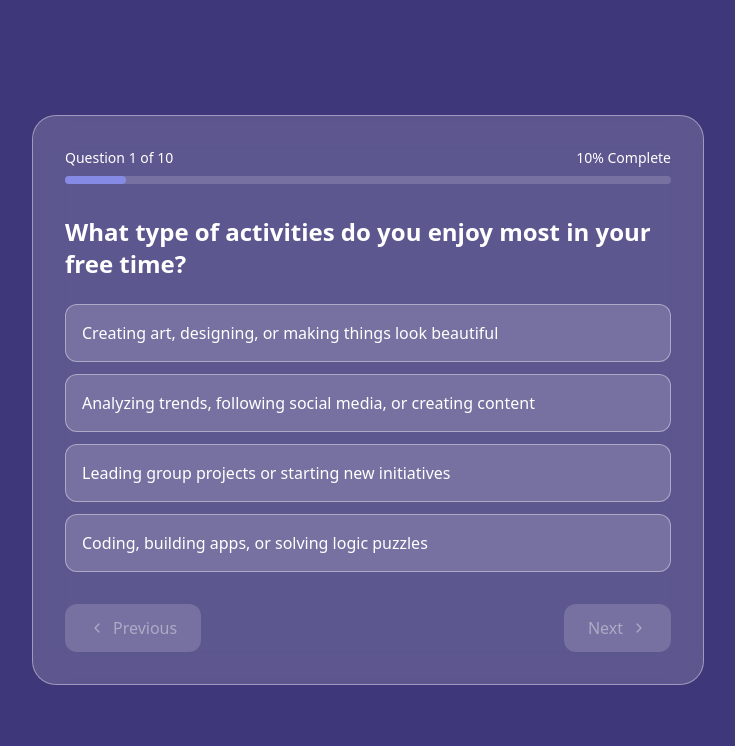
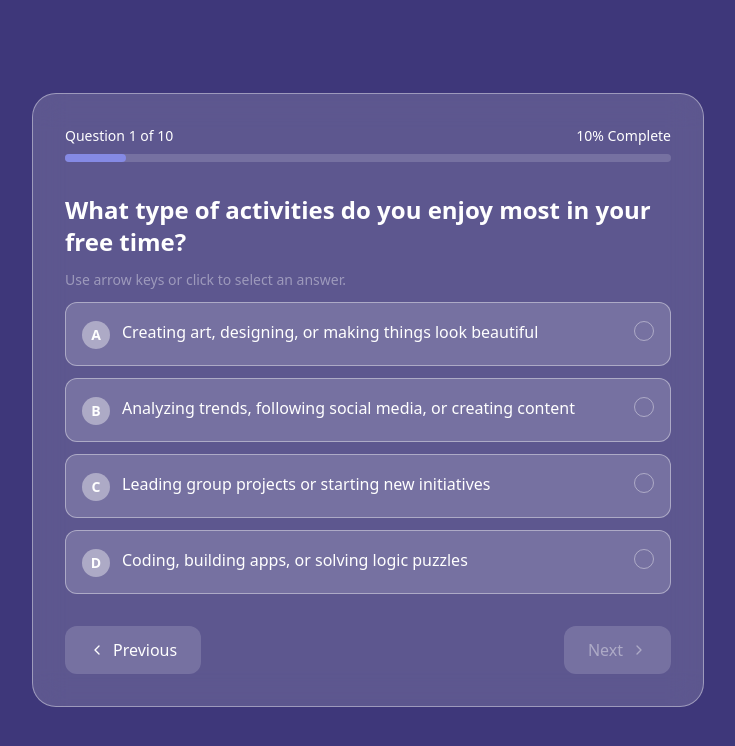
Before and after one commit to Harbour-Space-UTCC/major-quiz-app, a Next.js app in the folder quiz-app/: page / in a window 1280 px wide. Both pictures are taken after a click on the button "Start Your Journey". Shown: the top 746 px of the page, without its empty margins (272-1007 px from the left). Built offline with nearby package versions, Linux system fonts and the light colour scheme; a web font is replaced by a local one.

Commit message:
refactor: Enhance accessibility and improve component structure in quiz application

```diff
--- a/quiz-app/src/app/globals.css
+++ b/quiz-app/src/app/globals.css
@@ -95,7 +95,7 @@
 
   /* Fonts */
   --font-sans: "Apercu Pro", ui-sans-serif, system-ui, -apple-system, "Segoe UI", Roboto, Helvetica, Arial, "Apple Color Emoji", "Segoe UI Emoji";
-  --font-mono: var(--font-geist-mono);
+  --font-mono: ui-monospace, SFMono-Regular, Menlo, Monaco, Consolas, "Liberation Mono", "Courier New", monospace;
 }
 
 @media (prefers-color-scheme: dark) {
--- a/quiz-app/src/app/page.tsx
+++ b/quiz-app/src/app/page.tsx
@@ -1,10 +1,11 @@
 'use client'
-import React from 'react';
+import React, { useEffect } from 'react';
 import { ChevronLeft, ChevronRight } from 'lucide-react';
 import { useQuiz } from '@/hooks/useQuiz';
 import { StartScreen } from '@/components/StartScreen';
 import { ResultsView } from '@/components/ResultsView';
 import { ProgressBar } from '@/components/ProgressBar';
+import { QuestionCard } from '@/components/QuestionCard';
 
 function MajorQuizApp() {
   const {
@@ -22,64 +23,98 @@ function MajorQuizApp() {
     show,
   } = useQuiz();
 
+  const selected = answers[currentQuestion];
+  const isLast = currentQuestion === questions.length - 1;
+  const optionsCount = questions[currentQuestion].answers.length;
+
+  useEffect(() => {
+    if (!quizStarted || showResults) return;
+    const onKeyDown = (e: KeyboardEvent) => {
+      // Ignore when user is interacting with inputs to preserve native behavior
+      const target = e.target as HTMLElement | null;
+      const tag = target?.tagName;
+      const isEditable = (target as HTMLElement | null)?.isContentEditable;
+      if (
+        target &&
+        (isEditable || tag === 'INPUT' || tag === 'TEXTAREA' || tag === 'SELECT' || tag === 'BUTTON')
+      ) {
+        return;
+      }
+      const key = e.key;
+      if (key === 'ArrowDown' || key === 'ArrowRight') {
+        e.preventDefault();
+        const next = selected === undefined ? 0 : Math.min((selected as number) + 1, optionsCount - 1);
+        handleAnswer(next);
+      } else if (key === 'ArrowUp' || key === 'ArrowLeft') {
+        e.preventDefault();
+        const prev = selected === undefined ? 0 : Math.max((selected as number) - 1, 0);
+        handleAnswer(prev);
+      } else if (key === 'Enter') {
+        if (selected === undefined) return;
+        e.preventDefault();
+        if (isLast) {
+          show();
+        } else {
+          nextQuestion();
+        }
+      } else if (key === 'Escape') {
+        e.preventDefault();
+        if (currentQuestion > 0) prevQuestion();
+      }
+    };
+    window.addEventListener('keydown', onKeyDown);
+    return () => window.removeEventListener('keydown', onKeyDown);
+  }, [quizStarted, showResults, selected, optionsCount, isLast, currentQuestion, handleAnswer, nextQuestion, prevQuestion, show]);
+
   if (!quizStarted) return <StartScreen onStart={startQuiz} />;
   if (showResults && results) return <ResultsView results={results} onReset={resetQuiz} />;
 
-  const selected = answers[currentQuestion];
-  const isLast = currentQuestion === questions.length - 1;
-
   return (
-    <div className="min-h-screen bg-primary flex items-center justify-center p-4">
+    <div className="min-h-screen bg-primary flex items-center justify-center p-4" role="application" aria-label="TechPath Quiz">
       <div className="max-w-2xl mx-auto w-full">
         <div className="bg-white-16 backdrop-blur-lg rounded-3xl p-8 border border-white-40">
           <ProgressBar current={currentQuestion} total={questions.length} />
 
-          <div className="mb-8">
-            <h2 className="text-2xl font-bold text-white mb-6">
-              {questions[currentQuestion].question}
-            </h2>
-            <div className="space-y-3">
-              {questions[currentQuestion].answers.map((answer, idx) => (
-                <button
-                  key={idx}
-                  onClick={() => handleAnswer(idx)}
-                  className={`w-full p-4 rounded-xl text-left transition-all hover:scale-[1.02] cursor-pointer ${
-                    selected === idx
-                      ? 'bg-white-100 text-neutral-900 shadow-lg'
-                      : 'bg-white-16 text-white hover:bg-white-40'
-                  } border border-white-40`}
-                >
-                  {answer.text}
-                </button>
-              ))}
-            </div>
+          <div className="mb-8" aria-live="polite">
+            <QuestionCard
+              question={questions[currentQuestion]}
+              selectedIndex={selected}
+              onSelect={handleAnswer}
+              onSubmit={() => {
+                if (selected === undefined) return;
+                if (isLast) return show();
+                nextQuestion();
+              }}
+            />
           </div>
 
           <div className="flex justify-between">
             <button
-              onClick={prevQuestion}
-              disabled={currentQuestion === 0}
-              className={`flex items-center gap-2 px-6 py-3 rounded-xl font-medium transition-all ${
-                currentQuestion === 0
-                  ? 'bg-white-16 text-white-40 cursor-not-allowed'
-                  : 'bg-white-16 text-white hover:bg-white-40 cursor-pointer'
-              }`}
+              type="button"
+              onClick={() => {
+                if (currentQuestion === 0) return resetQuiz();
+                prevQuestion();
+              }}
+              aria-label={currentQuestion === 0 ? 'Back to start' : 'Previous question'}
+              className={`flex items-center gap-2 px-6 py-3 rounded-xl font-medium transition-all focus:outline-none focus-visible:ring-2 focus-visible:ring-white focus-visible:ring-offset-2 focus-visible:ring-offset-[rgba(62,55,122,0.6)] bg-white-16 text-white hover:bg-white-40 cursor-pointer`}
             >
               <ChevronLeft className="w-4 h-4" />
               Previous
             </button>
 
             <button
+              type="button"
               onClick={() => {
                 if (selected === undefined) return;
                 if (isLast) return show();
                 nextQuestion();
               }}
               disabled={selected === undefined}
-              className={`flex items-center gap-2 px-6 py-3 rounded-xl font-medium transition-all ${
+              aria-disabled={selected === undefined}
+              className={`flex items-center gap-2 px-6 py-3 rounded-xl font-medium transition-all focus:outline-none focus-visible:ring-2 focus-visible:ring-white focus-visible:ring-offset-2 focus-visible:ring-offset-[rgba(62,55,122,0.6)] ${
                 selected === undefined
                   ? 'bg-white-16 text-white-40 cursor-not-allowed'
-                  : 'bg-white-100 text-neutral-900 hover:bg-neutral-100 cursor-pointer'
+                  : 'bg-white-100 text-primary-600 hover:bg-neutral-100 cursor-pointer'
               }`}
             >
               {isLast ? 'Get Results' : 'Next'}
--- a/quiz-app/src/components/QuestionCard.tsx
+++ b/quiz-app/src/components/QuestionCard.tsx
@@ -1,34 +1,93 @@
 "use client";
+import React, { useId } from "react";
 import type { Question } from "@/lib/quiz";
 
 export function QuestionCard({
   question,
   selectedIndex,
   onSelect,
+  onSubmit,
 }: {
   question: Question;
   selectedIndex?: number;
   onSelect: (idx: number) => void;
+  onSubmit?: () => void;
 }) {
+  const groupId = useId();
+  const hintId = `${groupId}-hint`;
+  const letters = ["A", "B", "C", "D", "E", "F"];
+
   return (
-    <div className="mb-8">
-      <h2 className="text-2xl font-bold text-white mb-6">{question.question}</h2>
+    <fieldset
+      className="mb-8"
+      onKeyDown={(e) => {
+        if (e.key === "Enter" && selectedIndex !== undefined) {
+          if (onSubmit) {
+            e.preventDefault();
+            onSubmit();
+          }
+        }
+      }}
+    >
+      <legend className="text-2xl font-bold text-white mb-3">
+        {question.question}
+      </legend>
+      <p id={hintId} className="text-white-40 text-sm mb-3">
+        Use arrow keys or click to select an answer.
+      </p>
 
-      <div className="space-y-3">
-        {question.answers.map((answer, idx) => (
-          <button
-            key={idx}
-            onClick={() => onSelect(idx)}
-            className={`w-full p-4 rounded-xl text-left transition-all hover:scale-[1.02] cursor-pointer ${
-              selectedIndex === idx
-                ? "bg-white-100 text-neutral-900 shadow-lg"
-                : "bg-white-16 text-white hover:bg-white-40"
-            } border border-white-40`}
-          >
-            {answer.text}
-          </button>
-        ))}
+      <div className="space-y-3" aria-describedby={hintId}>
+        {question.answers.map((answer, idx) => {
+          const checked = selectedIndex === idx;
+          const optionId = `${groupId}-opt-${idx}`;
+          return (
+            <label
+              key={idx}
+              htmlFor={optionId}
+              className={`group relative flex items-start gap-3 w-full p-4 rounded-xl transition-all hover:scale-[1.01] cursor-pointer border ${
+                checked
+                  ? "bg-white-100 text-primary-600 shadow-lg border-white-100"
+                  : "bg-white-16 text-white hover:bg-white-40 border-white-40"
+              } focus-within:outline-none focus-within:ring-2 focus-within:ring-white focus-within:ring-offset-2 focus-within:ring-offset-[rgba(62,55,122,0.6)]`}
+            >
+              <input
+                id={optionId}
+                name={groupId}
+                type="radio"
+                className="sr-only peer"
+                checked={checked}
+                onChange={() => onSelect(idx)}
+                aria-checked={checked}
+              />
+              <span
+                aria-hidden
+                className={`mt-0.5 inline-flex h-7 w-7 shrink-0 items-center justify-center rounded-full text-sm font-bold transition-colors ${
+                  checked
+                    ? "bg-primary-600 text-white"
+                    : "bg-white-40 text-white"
+                }`}
+              >
+                {letters[idx] ?? String(idx + 1)}
+              </span>
+              <span className="flex-1 leading-relaxed">{answer.text}</span>
+              <span
+                aria-hidden
+                className={`ml-3 mt-0.5 h-5 w-5 rounded-full border flex items-center justify-center transition-all ${
+                  checked
+                    ? "border-primary-600 bg-primary-600"
+                    : "border-white-40"
+                }`}
+              >
+                <span
+                  className={`h-2 w-2 rounded-full bg-white transition-opacity ${
+                    checked ? "opacity-100" : "opacity-0"
+                  }`}
+                />
+              </span>
+            </label>
+          );
+        })}
       </div>
-    </div>
+    </fieldset>
   );
 }
--- a/quiz-app/src/components/StartScreen.tsx
+++ b/quiz-app/src/components/StartScreen.tsx
@@ -30,8 +30,10 @@ export function StartScreen({ onStart }: { onStart: () => void }) {
           </div>
 
           <button
+            type="button"
             onClick={onStart}
-            className="bg-white-100 text-primary-600 px-8 py-4 rounded-xl font-bold text-lg hover:bg-neutral-100 transition-all transform hover:scale-105 cursor-pointer"
+            aria-label="Start the TechPath Quiz"
+            className="bg-white-100 text-primary-600 px-8 py-4 rounded-xl font-bold text-lg hover:bg-neutral-100 transition-all transform hover:scale-105 cursor-pointer focus:outline-none focus-visible:ring-2 focus-visible:ring-white focus-visible:ring-offset-2 focus-visible:ring-offset-[rgba(62,55,122,0.6)]"
           >
             Start Your Journey
           </button>
```
Also changed, not shown: quiz-app/src/app/layout.tsx (+10 -19 lines), quiz-app/src/components/ProgressBar.tsx (+10 -2 lines), quiz-app/src/components/ResultsView.tsx (+12 -11 lines).
